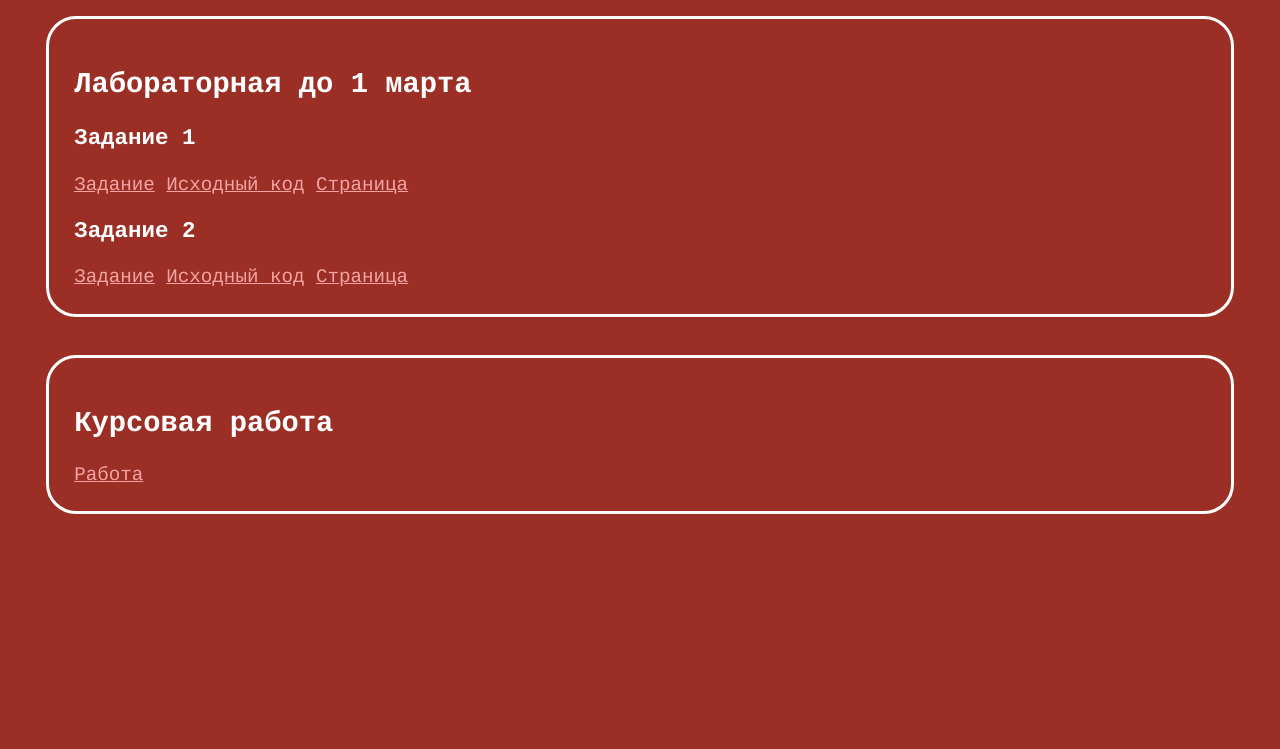
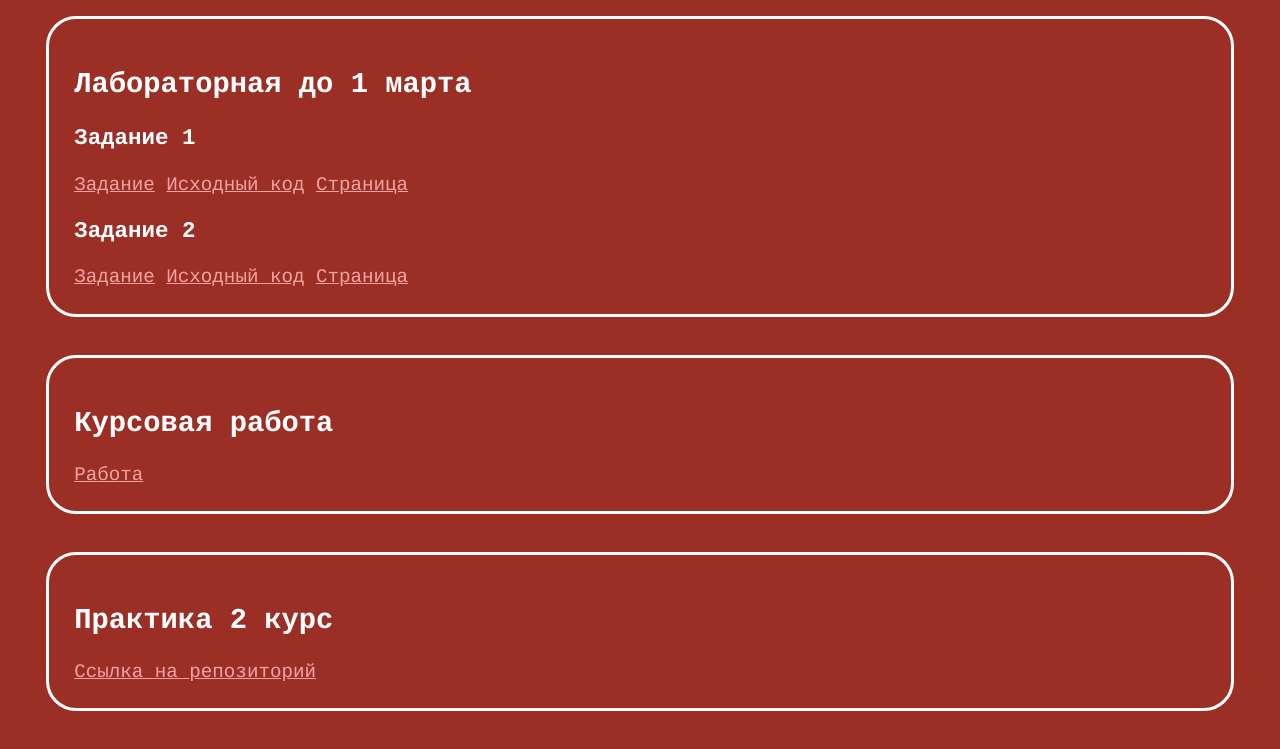
Before and after one commit to yuliasimanenko/portfolio, a plain HTML site: page index.html in a window 1280 px wide. Shown: the part 108-857 px from the top of the page. Before the commit the page ends 800 px from the top, so only its background shows below. Drawn offline with Linux system fonts and the light colour scheme.

Commit message:
add link to practice

```diff
--- a/index.html
+++ b/index.html
@@ -30,6 +30,10 @@
                 <h2>Курсовая работа</h2>
                 <a href="Report.docx">Работа</a>
             </div>
+            <div class='cont'>
+                <h2>Практика 2 курс</h2>
+                <a href="https://github.com/yuliasimanenko/practice">Ссылка на репозиторий</a>
+            </div>
         </div>
     </body>
 </html>
```
